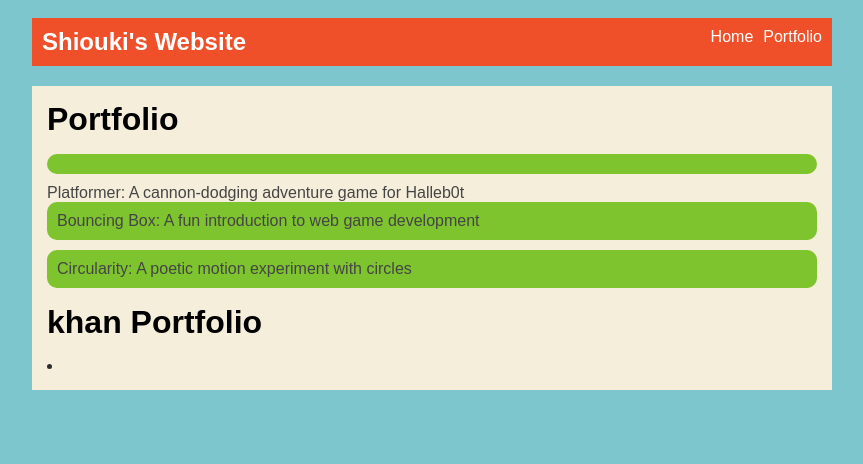
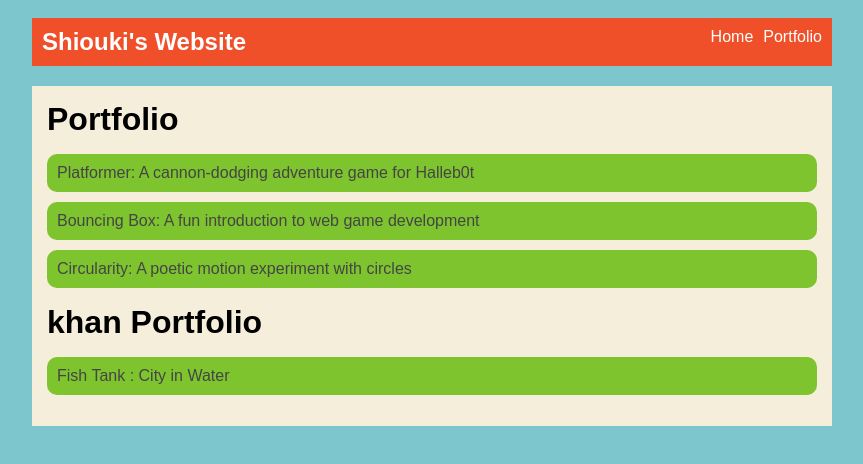
Before and after one commit to shiouki123/shiouki123.github.io, a plain HTML site: page portfolio.html in a window 1280 px wide. Shown: the whole page, without its empty margins (208-1071 px from the left). Drawn offline with Linux system fonts and the light colour scheme.

Commit message:
added tank to portfolio

```diff
--- a/portfolio.html
+++ b/portfolio.html
@@ -23,8 +23,8 @@
         <div class = "content">
             <h1>Portfolio</h1>
             <ul id="portfolio">
-                <li><a href = ""></a></li>
-  <a href="fsd-projects/platformer/">Platformer: A cannon-dodging adventure game for Halleb0t</a>
+
+                <li>  <a href="fsd-projects/platformer/">Platformer: A cannon-dodging adventure game for Halleb0t</a>
                 </li>
                 <li>
                   <a href="fsd-projects/bouncing-box/">Bouncing Box: A fun introduction to web game development</a>
@@ -34,9 +34,9 @@
                 </li>
                 </ul>
                 <h1>khan Portfolio</h1>
-<ul id="Portfolio"></ul>
-<li><a href = https://www.khanacademy.org/computer-programming/spin-off-of-project-fish-tank-shiouki-mori/5771314095833088 : City in Water </a></li>
-
+                <ul id="portfolio">
+                  <li><a href = "https://www.khanacademy.org/computer-programming/spin-off-of-project-fish-tank-shiouki-mori/5771314095833088" > Fish Tank : City in Water </a></li>
+                 </ul>
         </div>
     </main>
       </div>
```
Lines whose indentation alone changed are shown as unchanged.
